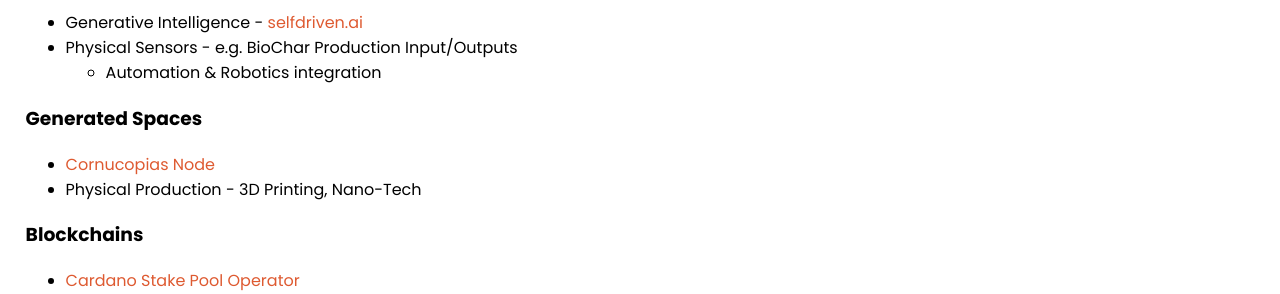
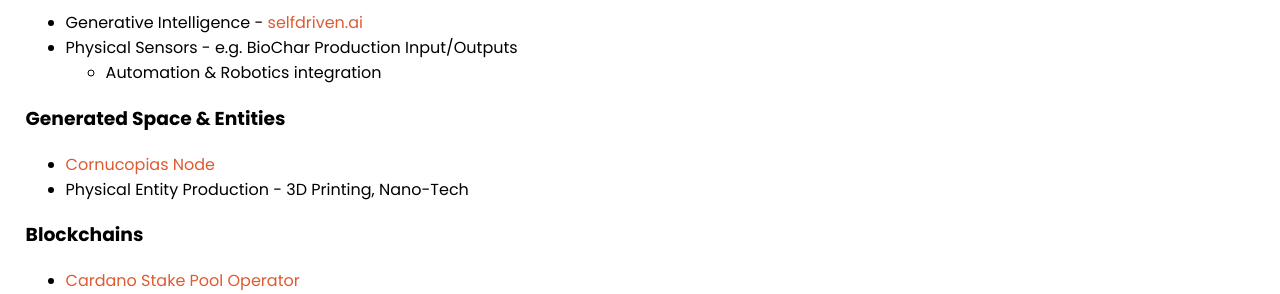
Before and after one commit to selfdriven-foundation/selfdriven-network, a Jekyll site: the page built from docs/pages/infra-interface.md, in a window 1280 px wide. Shown: the part 474-768 px from the top of the page. Built offline with Jekyll 4.4.1, drawn with Linux system fonts in a browser that asks for light colours.

Commit message:
Update infra-interface.md

```diff
--- a/docs/pages/infra-interface.md
+++ b/docs/pages/infra-interface.md
@@ -20,9 +20,9 @@ permalink: /infra-interface/
    - Physical Sensors - e.g. BioChar Production Input/Outputs
       - Automation & Robotics integration
 
-### Generated Spaces
+### Generated Space & Entities
    - [Cornucopias Node](https://copiwiki.cornucopias.io/the-company/technology/copi-nodes/copi-file-node)
-   - Physical Production - 3D Printing, Nano-Tech
+   - Physical Entity Production - 3D Printing, Nano-Tech
 
 ### Blockchains
    - [Cardano Stake Pool Operator](https://cardano.org/stake-pool-operation/)
```
